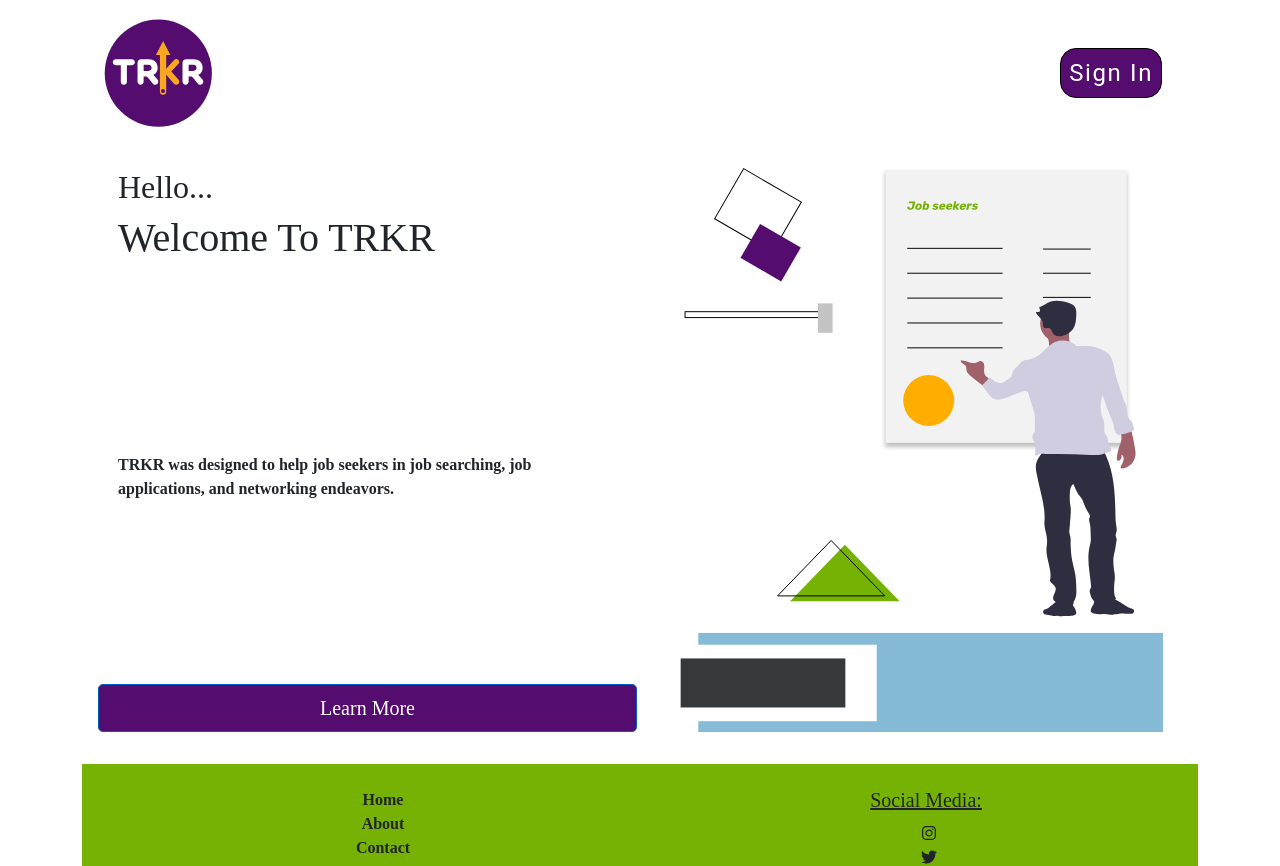
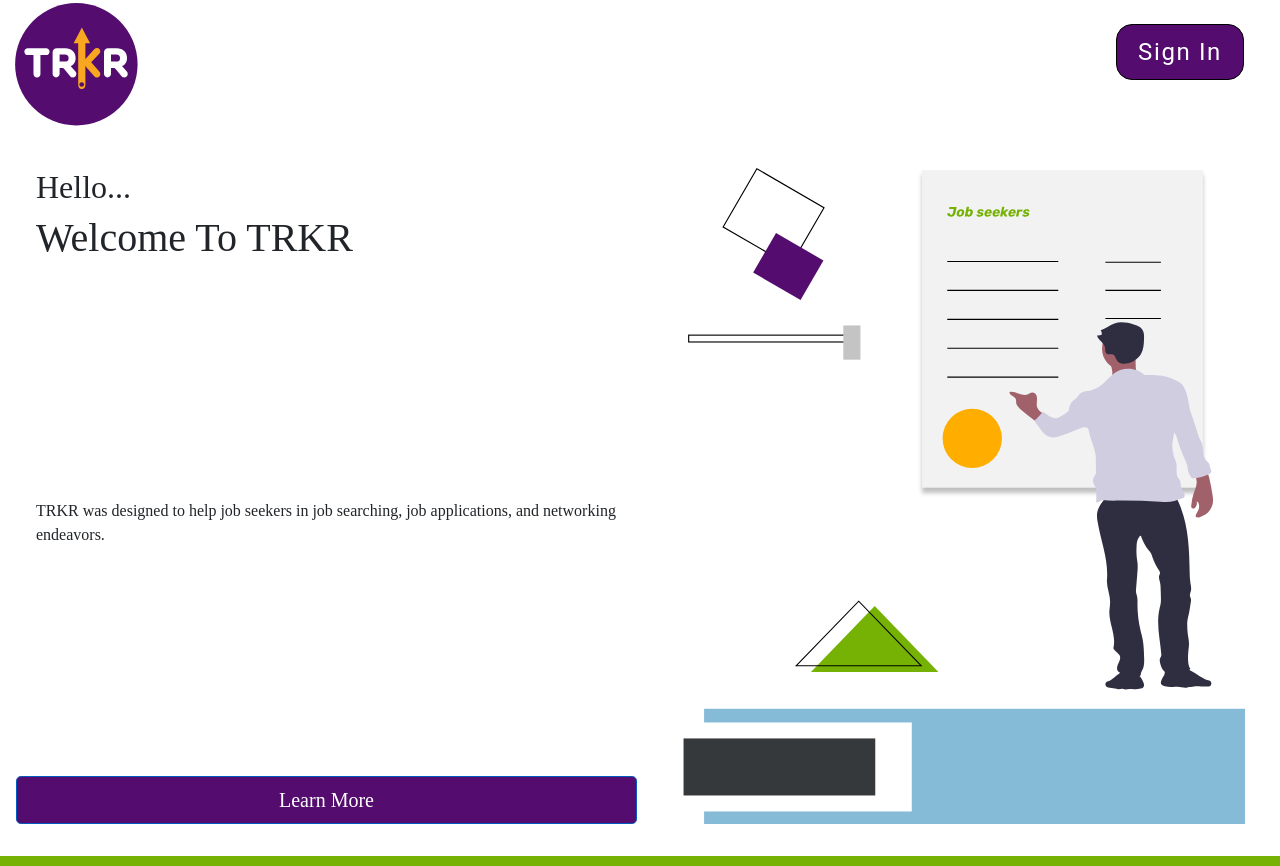
Before and after one commit to damatoaj/red-jag-frontend, a React (Create React App) app: page / in a window 1280 px wide. Shown: the top 866 px of the page. Built offline with nearby package versions, Linux system fonts and the light colour scheme.

Commit message:
changed css

```diff
--- a/src/App.css
+++ b/src/App.css
@@ -6,6 +6,18 @@
   font-family: Montserrat;
   font-style: normal;
   font-weight: 600;
+}
+
+#appContainer {
+  width:100%;
+  margin-left: 0px;
+  margin-right: 0px;
+}
+
+.contentContainer {
+  width:100vw;
+  margin-left: 0px;
+  margin-right: 0px;
 }
 
 body {
@@ -17,5 +29,4 @@
   --color-grey: #979797;
   --color-grey-light: #ebedf0;
   --color-purple: #540d6e;
-  /* width: 100vw; */
 }
--- a/src/App.js
+++ b/src/App.js
@@ -24,7 +24,7 @@
 
   console.log(currentUser)
   return (
-    <Container>
+    <div id="appContainer">
       <HeaderPortal
         currentUser={currentUser}
         setCurrentUser={setCurrentUser}
@@ -32,7 +32,7 @@
       />
       <Route exact path="/" component={LandingPortal} />
       <Content currentUser={currentUser} />
-    </Container>
+    </div>
   );
 }
 
--- a/src/Components/Header/AuthHeader.js
+++ b/src/Components/Header/AuthHeader.js
@@ -4,14 +4,6 @@
 import styled from "@emotion/styled";
 import { Link, Redirect } from 'react-router-dom';
 import '../../css/header.css'
-
-const StyledHeader = styled.div`
-  display: flex;
-  justify-content: space-between;
-  > img {
-    padding: 0 0.5rem;
-  }
-`;
 
 function AuthHeader({
     setAuthRedirect,
@@ -34,7 +26,7 @@
 
 
   return (
-    <StyledHeader>
+    <header>
       <img src={logo} className="headerLogo"></img>
 
       <Navbar expand="lg" variant="light">
@@ -42,19 +34,14 @@
         <Navbar.Brand href="#home"></Navbar.Brand>
         <Navbar.Toggle aria-controls="responsive-navbar-nav" />
         <Navbar.Collapse id="responsive-navbar-nav">
-          <Nav className="me-auto">
-            <Nav.Link href="#"></Nav.Link>
-            <Nav.Link href="#"></Nav.Link>
-          </Nav>
-          <Nav className="mr-auto">
-            {/* <Link to="/">Home</Link> */}
+          <Nav>
             <Link to="/portal/jobs" className="headerLinks">Dashboard</Link>
             <Link to="/profile" className="headerLinks">Profile</Link>
-            <Button onClick={handleLogOut} className="headerButton">Log Out</Button>
+            <Button onClick={handleLogOut} className="headerBtn">Log Out</Button>
           </Nav>
         </Navbar.Collapse>
       </Navbar>
-    </StyledHeader>
+    </header>
   );
 }
 
--- a/src/Components/Header/DefaultHeader.js
+++ b/src/Components/Header/DefaultHeader.js
@@ -1,39 +1,18 @@
 import React from "react";
 import logo from "../../Images/TRKR.svg";
-import { Nav, Navbar, Button } from "react-bootstrap";
-import styled from "@emotion/styled";
-
-
-const StyledHeader = styled.div`
-  display: flex;
-  justify-content: space-between;
-  > img {
-    padding: 0 0.5rem;
-  }
-`;
+import { Button } from "react-bootstrap";
 
 function DefaultHeader({ handleShow }) {
   return (
-    <StyledHeader>
+    <header>
       <img src={logo} className="headerLogo"></img>
-
-      <Navbar expand="lg" variant="light">
-        <Navbar.Brand href="#home"></Navbar.Brand>
-        <Navbar.Toggle aria-controls="responsive-navbar-nav" />
-        <Navbar.Collapse id="responsive-navbar-nav">
-          <Nav className="me-auto">
-            <Nav.Link href="#"></Nav.Link>
-            <Nav.Link href="#"></Nav.Link>
-          </Nav>
-          <Nav className="mr-auto">
-            {/* <Nav.Link href="home">Home</Nav.Link>
-            <Nav.Link href="about">About</Nav.Link>
-            <Nav.Link href="contact">Contact</Nav.Link> */}
-            <Button onClick={handleShow} className="headerButton">Sign In</Button>
-          </Nav>
-        </Navbar.Collapse>
-      </Navbar>
-    </StyledHeader>
+      <Button
+        onClick={handleShow}
+        className="headerBtn"
+        >
+          Sign In
+        </Button>
+    </header>
   );
 }
 
--- a/src/Components/Jobs/JobDetails.js
+++ b/src/Components/Jobs/JobDetails.js
@@ -29,15 +29,14 @@
             <IconContext.Provider value={{className:'react-icons'}}>
                 <Card.Body>
                     <Row>
-
                         <Col><Card.Title>{job.title}</Card.Title></Col>
                         {/* ****test onCLick functionality code ****  onClick={() => alert('Hi! Admin')} */}
                         <Col xs={2}>
                             {/* <Button id="star-btn" onClick={(e)=> saveJobHandler(index)}>
                                  <FaStar size={20} />
                             </Button> */}
-                            <Button id="track-btn" onClick={(e)=> saveJobHandler(index)}>
-                                Trk It!
+                            <Button className="trackBtn" onClick={(e)=> saveJobHandler(index)}>
+                                <FaStar size={20} />  Trk
                             </Button>
                         </Col>
 
--- a/src/Components/Jobs/JobsPortal.js
+++ b/src/Components/Jobs/JobsPortal.js
@@ -39,14 +39,14 @@
 
     return (
         // <Container className="navbarContainer" fluid>
-        <Container className="navbarContainer">
+        <Container  className="navbarContainer">
           <Row>
             <Search setJobQuery={setJobQuery} />
           </Row>
           <Row className = "jobResultsRow">
             <Col className="jobColOne">
               <Row>
-                <h1 id= 'title2_text'>Job Openings</h1>
+                <h1 id='jobColTitle'>Job Openings</h1>
                 <JobDetails data={data} savedJobsArray={savedJobsArray}/>
               </Row>
             </Col>
--- a/src/css/header.css
+++ b/src/css/header.css
@@ -1,5 +1,7 @@
-#header{
-    background-color: purple;
+header{
+    display: flex;
+    justify-content: space-between;
+    width:100vw;
 }
 
 .showUsername{
@@ -9,17 +11,17 @@
     font-size: 2rem;
     line-height: 1.5rem;
     letter-spacing: .1rem;
-
+    margin-top: 2rem;
+    margin-right: 1rem;
     color: #86BBD8;
 }
 
-.mr-auto{
-    justify-content: space-around;
-    margin: 2rem;
-}
-
 .headerLinks {
-    margin: 1rem;
+    margin-top: 2.5rem;
+    font-size: 1.5rem;
+    margin-left: 1rem;
+    margin-right: 1rem;
+    transition: 1s ease;
 }
 
 .headerLogo {
@@ -28,28 +30,29 @@
 
 .loginModal {
     height: 100vh;
-
 }
 
-.headerButton {
+.headerBtn{
     background-color: #540D6E;
-    padding: .5rem;
-    margin: .5rem;
-    width: 100%;
+    padding-bottom: 0;
+    padding-top: 0;
+    width: 10vw;
+    height: 7vh;
     border-radius: .1rem;
     cursor:pointer;
     font-family: Roboto;
     font-style: normal;
     font-weight: normal;
     font-size: 1.5rem;
-    line-height: 2rem;
     letter-spacing: 0.1rem;
     border: .1rem solid black;
     color: #FFFFFF;
     border-radius: 1rem;
+    margin-top: 1.5rem;
+    margin-right:3rem;
 }
 
-.headerButton:hover {
+.headerBtn:hover {
     color:#540D6E;
     background-color: white;
     border: .1rem solid #540D6E;
@@ -58,5 +61,11 @@
 
 .headerPortal {
     height: 20vh;
-    margin: 0;
+    margin-right: 0px;
+    margin-left: 0px;
+    width: 100vw;
 }
+
+#responsive-navbar-nav {
+    line-height: 1.5rem;
+}
--- a/src/css/navbar.css
+++ b/src/css/navbar.css
@@ -1,12 +1,57 @@
+* {
+    font-family: Montserrat;
+    font-style: normal;
+    font-weight: 500;
+    box-sizing: border-box;
+    margin: 0;
+    padding: 0;
+}
+
+a, a:hover, a:active {
+    text-decoration: none;
+}
+.applyBtn {
+    background-color: #86BBD8;
+    border-color: #86BBD8;
+    font-size: .8rem;
+    line-height: 2rem;
+    align-content: center;
+    text-align: center;
+    text-decoration: none;
+    margin: .5rem;
+    display: flex;
+    align-items: center;
+    letter-spacing: .05rem;
+    color: #FFFFFF;
+    width: 12rem;
+    height: 2rem;
+    transition: 1s ease;
+}
+
+.applyBtn:hover {
+    text-decoration: underline;
+}
+
+.card-title{
+    font-family: Montserrat;
+    font-style: normal;
+    font-weight: 500;
+    font-size: 1rem;
+    line-height: 3em;
+    display: flex;
+    align-items: center;
+    letter-spacing: 1px;
+    text-decoration: underline;
+    color: #36393B;
+}
+
 .react-custom-scrollbars-fix::-webkit-scrollbar {
-    width: 7px;
+    width: .3rem;
   }
 
 /*called by JobsPortal.js*/
 .navbarContainer {
     margin: 0 auto;
-    background: #FFFFFF;
-    box-shadow: 0px 8px 24px rgba(0, 0, 0, 0.1);
     padding: 1em;
     height: 10vh;
 }
@@ -18,20 +63,20 @@
 }
 
 .nav-tabs .nav-link, .nav-tabs .nav-link::after{
-    color: #540D6E;
     border-color: none;
     font-family: Montserrat;
     font-style: normal;
     font-weight: 600;
-    font-size: 14px;
-    line-height: 17px;
-    letter-spacing: 0.1px;
-    color: #540D6E;
+    font-size: 1.5rem;
+    line-height: 1.8rem;
+    letter-spacing: 0.1rem;
     transition: 1s ease;
 }
 
 .nav-tabs .nav-link:hover{
     color:#540D6E;
+    background-color: white;
+
 }
 
 
@@ -41,60 +86,16 @@
 
 /*called by JobDetails.js*/
 .jobCard {
-    /* background-color: yellow; */
+    background-color: none;
     align-content:center;
     justify-items: center;
+    margin: .3rem;
+    padding: .3rem;
+    transition: 1s ease;
 }
-
-.card:hover{
+.jobCard:hover{
     background-color:#86BBD8;
 }
-
-.card-title{
-    font-family: Montserrat;
-    font-style: normal;
-    font-weight: 500;
-    font-size: 12px;
-    line-height: 3em;
-    display: flex;
-    align-items: center;
-    letter-spacing: 1px;
-
-    color: #36393B;
-}
-
-/* styling component to be used with Form inline component, not form.group, inputgroup component
-.form-control{
-    width: 760px;
-    height: 33px;
-    left: 653px;
-    top: 165px;
-
-    background: #FFFFFF;
-    border: 1px solid #ECECEC;
-    box-sizing: border-box;
-    border-radius: 20px;
-} */
-/*.jobCard .btn*/
- #star-btn {
-    color:grey;
-    align-content: center;
-    justify-content: center;
-    background-color: transparent;
-    padding: 0%;
-    margin: 0;
-    border-color: transparent;
-}
-
-#star-btn:hover{
-    color:red;
-}
-
-#star-btn:active{
-    color:blue;
-}
-
-
 
 #sort-btn{
     font-family: Montserrat;
@@ -170,77 +171,53 @@
     height: 10vh;
 }
 
-#title2_text{
+#jobColTitle{
     font-family: Montserrat;
     font-style: normal;
     font-weight: 600;
-    font-size: 16px;
-    line-height: 20px;
-    letter-spacing: 0.1px;
+    font-size: 1.5rem;
+    line-height: 1.5rem;
+    letter-spacing: 0.05rem;
     color: #540D6E;
     text-align: center;
+    text-decoration: underline;
+    margin-bottom: 1rem;
+    margin-top: 1rem;
 }
 
 .card-text{
     font-family: Montserrat;
     font-style: normal;
     font-weight: 500;
-    font-size: 10px;
+    font-size: .7rem;
     line-height: 1em;
     display: flex;
     align-items: flex-end;
-    letter-spacing: 1px;
+    letter-spacing: .1rem;
 
     color: #979797;
 }
 
 
 .jobColOne {
-    border: 2px solid grey;
     align-items:center;
     height: 100vh;
     overflow: auto;
     justify-content: stretch;
     align-content: center;
     justify-items: center;
-    background-color: green;
+    /* background-color: green; */
     box-shadow: 0px 8px 24px rgba(0, 0, 0, 0.1);
-
+    border: .1rem solid grey;
 }
 
 .jobColTwo {
     height:100vh;
-    border: 2px solid grey;
+    border: .1rem solid grey;
     overflow: auto;
     box-shadow: 0px 8px 24px rgba(0, 0, 0, 0.1);
-
 }
 
-.applyButtons {
-    background-color: #86BBD8;
-    border-color: #86BBD8;
-    font-family: Montserrat;
-    font-style: normal;
-    font-weight: 500;
-    font-size: 10px;
-    line-height: 66px;
-    align-content: center;
-    text-align: center;
-    text-decoration: none;
-    margin: .5rem;
-    /* identical to box height, or 660% */
-
-    display: flex;
-    align-items: center;
-    letter-spacing: 1px;
-
-    color: #FFFFFF;
-
-    width: 181px;
-    height: 35px;
-    left: 887px;
-    top: 401px;
-}
 
 
 /*called by JobTable*/
@@ -323,28 +300,22 @@
 
 }
 
-#track-btn {
+.trackBtn {
     color:grey;
-    align-content: center;
-    justify-content: center;
-    background-color: goldenrod;
-    padding: .3rem;
-    margin: 0;
-    border-color: transparent;
+    align-content: left;
+    justify-content: left;
+    padding: 0rem, 50px, 0rem, 0rem;
+    margin: 0, 50px, 0, 0;
+    border-color: purple;
+    background-color: transparent;
 }
 
-#track-btn:hover{
+.trackBtn:hover{
     color:purple;
+    background-color: transparent;
     transition: 1s ease;
 }
 
-#track-btn:active{
-    color:green;
+.profileIcon {
+    margin-top: 3rem;
 }
-a, a:hover, a:active {
-    text-decoration: none;
-}
-
-.profileIcon {
-    margin-top: 3rem;;
-}
```
Also changed, not shown: src/Components/Content/Content.js (+5 -4 lines), src/Components/Jobs/JobTable.js (+4 -4 lines).
